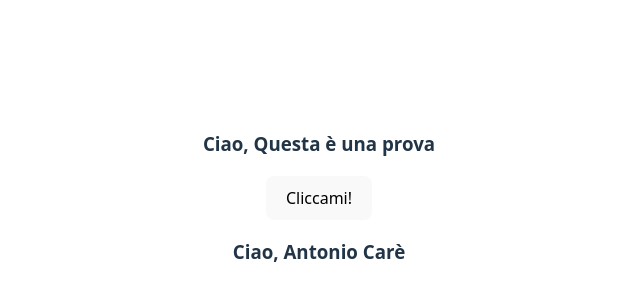
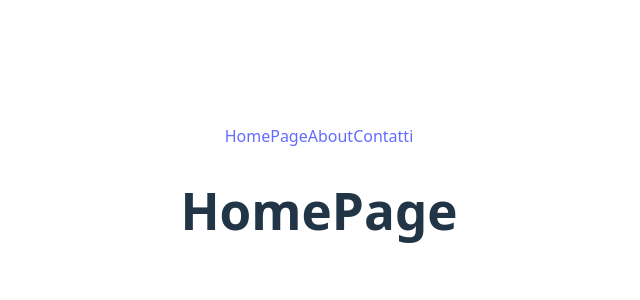
Before and after one commit to AntonioCare/React, a React (Vite) app in the folder esercizi-react/: page / in a window 1280 px wide. Shown: the part 202-502 px from the top of the page, without its empty margins (321-961 px from the left). Built offline with nearby package versions, Linux system fonts and the light colour scheme.

Commit message:
Prova react-router

```diff
--- a/esercizi-react/package.json
+++ b/esercizi-react/package.json
@@ -11,7 +11,8 @@
   },
   "dependencies": {
     "react": "^19.0.0",
-    "react-dom": "^19.0.0"
+    "react-dom": "^19.0.0",
+    "react-router-dom": "^7.4.1"
   },
   "devDependencies": {
     "@eslint/js": "^9.21.0",
--- a/esercizi-react/src/App.jsx
+++ b/esercizi-react/src/App.jsx
@@ -1,26 +1,24 @@
 import "./App.css";
-import Risultato from "./components/Risultato";
-import Saluto from "./components/saluto";
+import Home from "./components/Home";
+import About from "./components/About";
+import Contatti from "./components/Contatti";
+import { BrowserRouter, Routes, Route, Link } from "react-router-dom";
 
 function App() {
-  const nome = "Antonio";
-  const cognome = "Carè";
-  const persona = {
-    nome: "Antonio",
-    cognome: "Carè",
-    eta: 23,
-  };
-  function handleClick() {
-    console.log("Sono stato cliccato");
-  }
   return (
     <>
-      <Risultato operazione={handleClick}></Risultato>
-      {persona.eta > 18 ? (
-        <Saluto nome={persona.nome} cognome={persona.cognome}></Saluto>
-      ) : (
-        <h3>Non sei autorizzato</h3>
-      )}
+      <BrowserRouter>
+        <div>
+          <Link to="/">HomePage</Link>
+          <Link to="/about">About</Link>
+          <Link to="/contatti">Contatti</Link>
+        </div>
+        <Routes>
+          <Route path="/" element={<Home></Home>}></Route>
+          <Route path="/about" element={<About></About>}></Route>
+          <Route path="/contatti" element={<Contatti></Contatti>}></Route>
+        </Routes>
+      </BrowserRouter>
     </>
   );
 }
--- /dev/null
+++ b/esercizi-react/src/components/About.jsx
@@ -0,0 +1,7 @@
+export default function About() {
+  return (
+    <>
+      <h1>About</h1>
+    </>
+  );
+}
--- /dev/null
+++ b/esercizi-react/src/components/Contatti.jsx
@@ -0,0 +1,7 @@
+export default function Contatti() {
+  return (
+    <>
+      <h1>Contatti</h1>
+    </>
+  );
+}
--- /dev/null
+++ b/esercizi-react/src/components/Home.jsx
@@ -0,0 +1,7 @@
+export default function Home() {
+  return (
+    <>
+      <h1>HomePage</h1>
+    </>
+  );
+}
--- a/esercizi-react/src/components/Risultato.jsx
+++ /dev/null
@@ -1,10 +0,0 @@
-import Saluto from "./saluto";
-
-export default function Risultato(props) {
-  return (
-    <>
-      <Saluto nome="Questa è una prova"></Saluto>
-      <button onClick={props.operazione}>Cliccami!</button>
-    </>
-  );
-}
--- a/esercizi-react/src/components/saluto.jsx
+++ /dev/null
@@ -1,7 +0,0 @@
-export default function Saluto(props) {
-  return (
-    <h3>
-      Ciao, {props.nome} {props.cognome}
-    </h3>
-  );
-}
```
Also changed, not shown: 1 other file (tests, documents, lock files or other folders).
